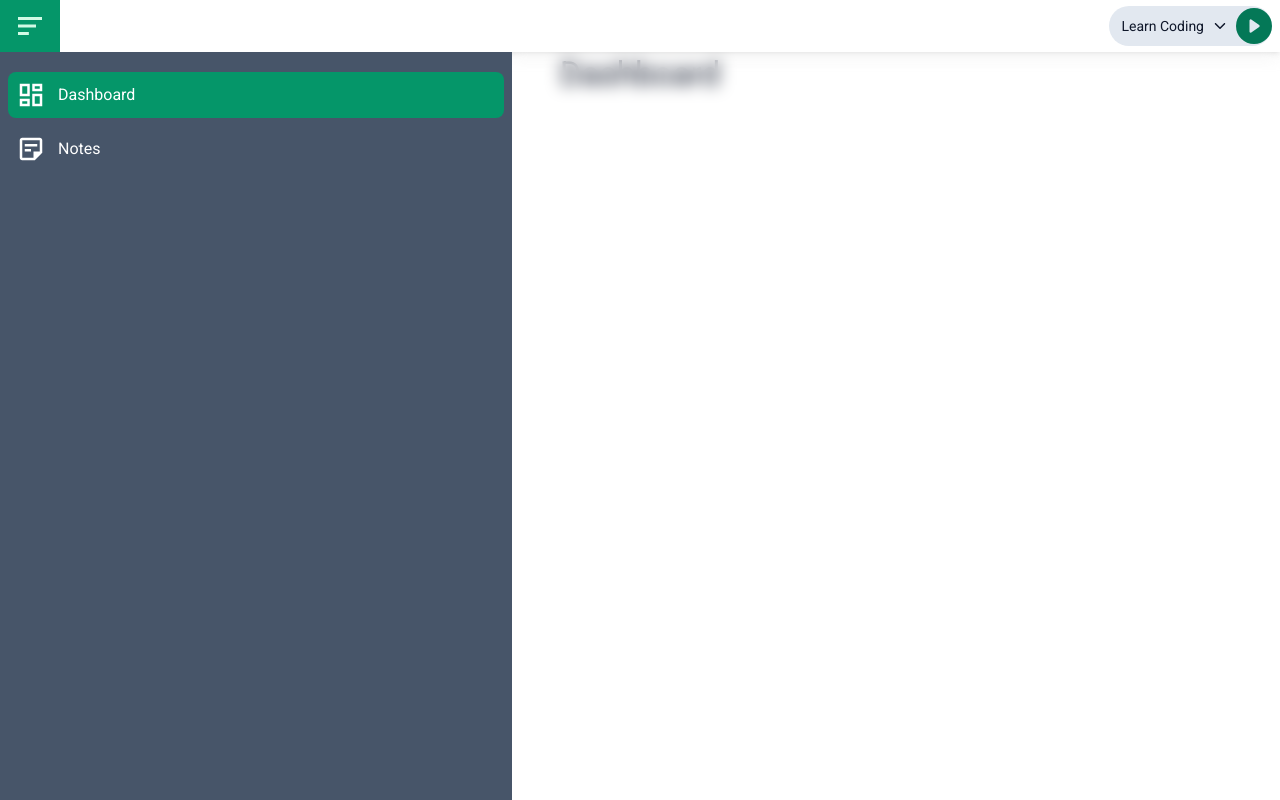
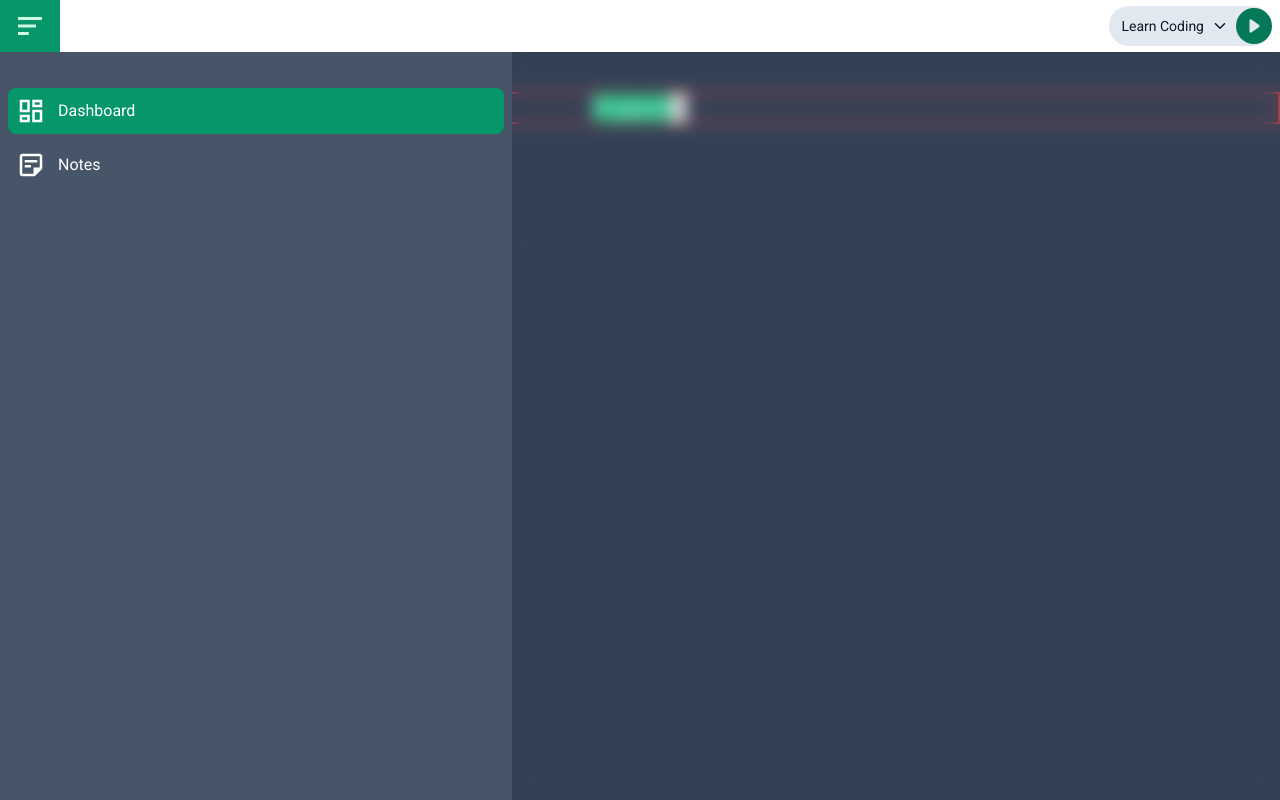
Before and after one commit to grefelnable/time-tracker, a React (Create React App) app: page / in a window 1280 px wide. Both pictures are taken after a click on the button 30 px from the left and 26 px from the top of the page. Built offline with nearby package versions, Linux system fonts and the light colour scheme.

Commit message:
change height ti custom height

```diff
--- a/src/components/dashboard/Dashboard.js
+++ b/src/components/dashboard/Dashboard.js
@@ -1,10 +1,16 @@
 import React from "react"
 import tw from "tailwind-styled-components"
+import { BsPlusCircle } from "react-icons/bs"
 
 const Dashboard = () => {
   return (
     <Section>
-      <h2>Dashboard</h2>
+      <Heading>
+        <Title>Projects</Title>
+        <Button type="button">
+          <BsPlusCircle />
+        </Button>
+      </Heading>
     </Section>
   )
 }
@@ -13,5 +19,15 @@ export default Dashboard
 
 // Styles
 const Section = tw.section`
-text-center
+bg-slate-700 height-custom pt-10
 `
+const Heading = tw.div`
+border-red-500 border-solid border-2
+mx-auto flex justify-center
+`
+const Title = tw.h2`
+bg-emerald-500 text-white text-xl tracking-wide
+`
+const Button = tw.button`
+bg-white
+`
--- a/src/components/navbar/Navbar.js
+++ b/src/components/navbar/Navbar.js
@@ -28,7 +28,7 @@ export default Navbar
 
 const Container = tw.header`
 bg-white flex justify-between h-max items-center
-shadow-md
+shadow-xl
 
 
 `
@@ -42,7 +42,7 @@ flex gap-2 items-center  bg-slate-200 py-1 pl-3 mr-2 h-10 rounded-3xl
 
 const Text = tw.p`
 text-sm
- `
+`
 
 const ActivityBtn = tw.button`
 
--- a/src/components/sharedLayout/SharedLayout.js
+++ b/src/components/sharedLayout/SharedLayout.js
@@ -11,7 +11,9 @@ const SharedLayout = () => {
   return (
     <>
       <Navbar setHideSidebar={setHideSidebar} hideSidebar={hideSidebar} />
-      {!hideSidebar && <BlurBackground />}
+      {!hideSidebar && (
+        <BlurBackground onClick={() => setHideSidebar(!hideSidebar)} />
+      )}
       <Sidebar hideSidebar={hideSidebar} />
 
       <Outlet />
@@ -23,6 +25,6 @@ export default SharedLayout
 
 //Style
 const BlurBackground = tw.div`
-backdrop-blur height absolute top-52px left-0 w-full
+backdrop-blur height-custom absolute top-52px left-0 w-full
 
 `
--- a/src/components/sidebar/Sidebar.js
+++ b/src/components/sidebar/Sidebar.js
@@ -32,9 +32,9 @@ export default Sidebar
 //Styles
 const Wrapper = tw.div`
 absolute top-52px left-0 w-2/5
-bg-slate-600 flex flex-col text-white pt-5 px-2 gap-2
+bg-slate-600 flex flex-col text-white pt-9 px-2 gap-2
 transition-transform duration-500
-height
+height-custom
 `
 const Button = tw.button`
 flex items-center gap-3 capitalize
--- a/src/index.css
+++ b/src/index.css
@@ -65,34 +65,17 @@ small,
 Sidebar
 ===============
 */
-.height {
+.height-custom {
   height: calc(100vh - 52px);
 }
 .active {
   background: rgb(5 150 105);
   border-radius: 0.5rem;
 }
+/* toggle sidebar */
 .hide {
   transform: translateX(-100%);
 }
 .show {
   transform: translateX(0);
 }
-
-/* animation on toggle */
-.leftToRight {
-  animation: slideFromLeft 250ms cubic-bezier(0.4, 0, 0.6, 1);
-}
-@keyframes slideFromLeft {
-  to {
-    transform: translateX(0);
-  }
-}
-.rightToLeft {
-  animation: slideFromRight 250ms cubic-bezier(0.4, 0, 0.6, 1);
-}
-@keyframes slideFromRight {
-  to {
-    transform: translateX(-100%);
-  }
-}
```
